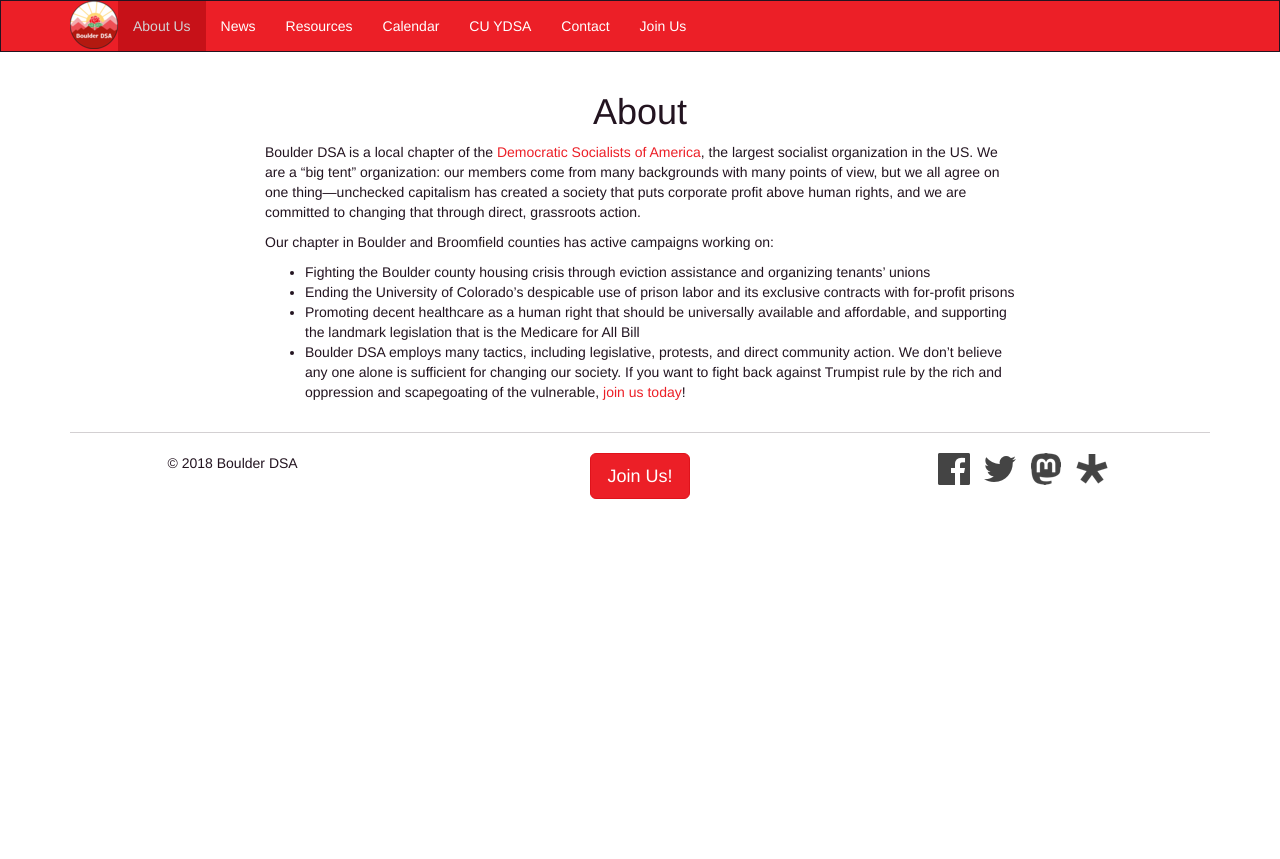
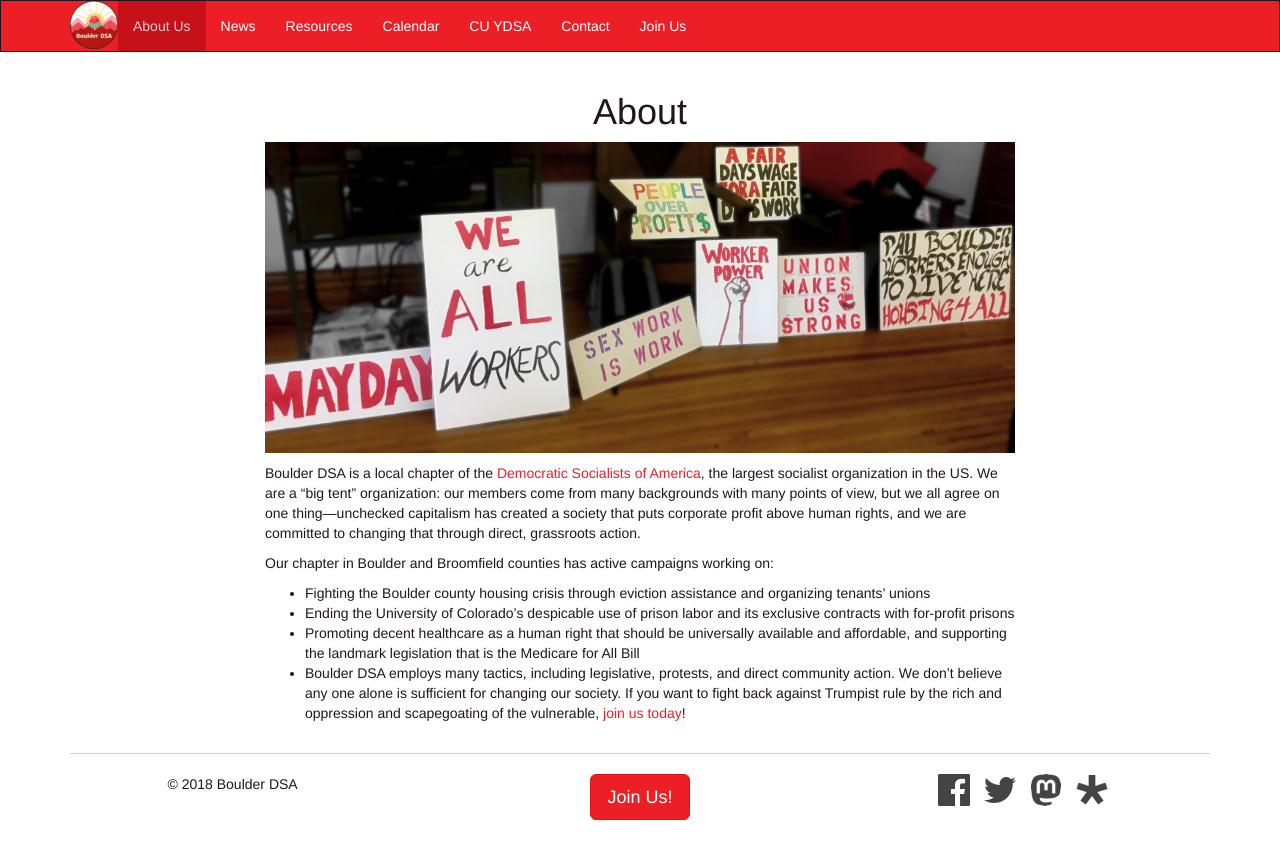
Before and after one commit to boulderdsa/boulderdsa.github.io, a Jekyll site: the page built from about.md, in a window 1280 px wide. Shown: the top 859 px of the page. Built offline with Jekyll 4.4.1, drawn with Linux system fonts in a browser that asks for light colours.

Commit message:
Add image to About page

```diff
--- a/about.md
+++ b/about.md
@@ -1,6 +1,8 @@
 ---
 title: About
 ---
+
+![Signs made by Boulder DSA members](/images/mayday-signs.jpg){:.img-responsive .center-block width="100%"}
 
 Boulder DSA is a local chapter of the [Democratic Socialists of America](http://www.dsausa.org), the largest socialist organization in the US. We are a “big tent” organization: our members come from many backgrounds with many points of view, but we all agree on one thing—unchecked capitalism has created a society that puts corporate profit above human rights, and we are committed to changing that through direct, grassroots action.
 
```
Also changed, not shown: images/mayday-signs.jpg (added).
